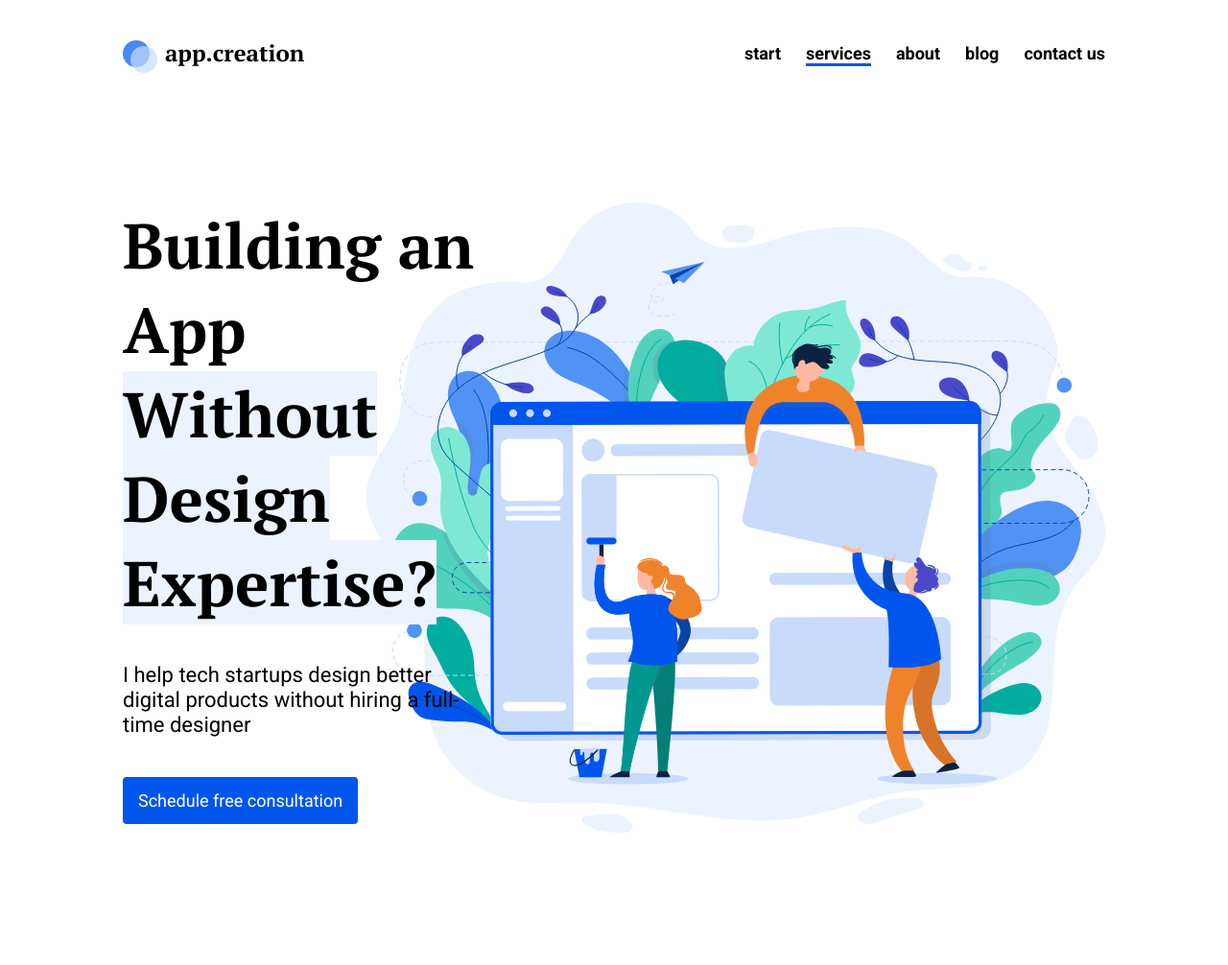
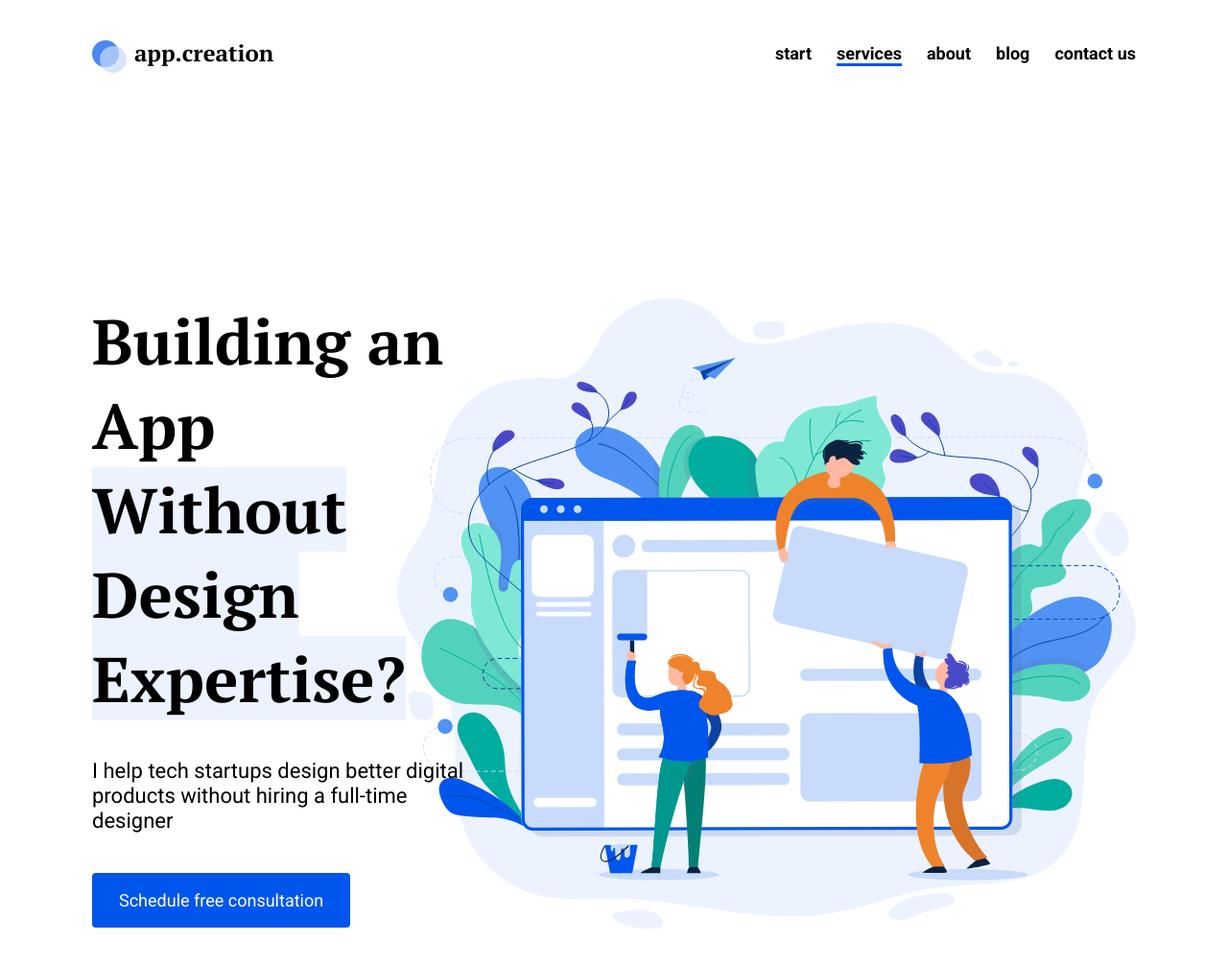
Before and after one commit to WebHeroSchool/firstsiterep, a plain HTML site: page index.html in a window 1280 px wide. Shown: the whole page at 96% size. Drawn offline with Linux system fonts and the light colour scheme.

Commit message:
Добавлены изменения в стили

```diff
--- a/style.css
+++ b/style.css
@@ -4,13 +4,13 @@ body {
 
 .wrapper {
   margin: auto;
-  width: 80%;
+  width: 85%;
 }
 
 .header {
   display: flex;
   justify-content: space-between;
-  margin-bottom: 100px;
+  margin-bottom: 200px;
 }
 
 .logo {
@@ -110,7 +110,7 @@ body {
 	font: normal 18px/21px roboto,arial,helvetica,sans-serif;
 	color: #fff;
 	background: #0056ec;
-	padding: 14px 16px;
+	padding: 18px 28px;
 	text-decoration: none;
 	border-radius: 4px;
 	transition: opacity .5s;
```
